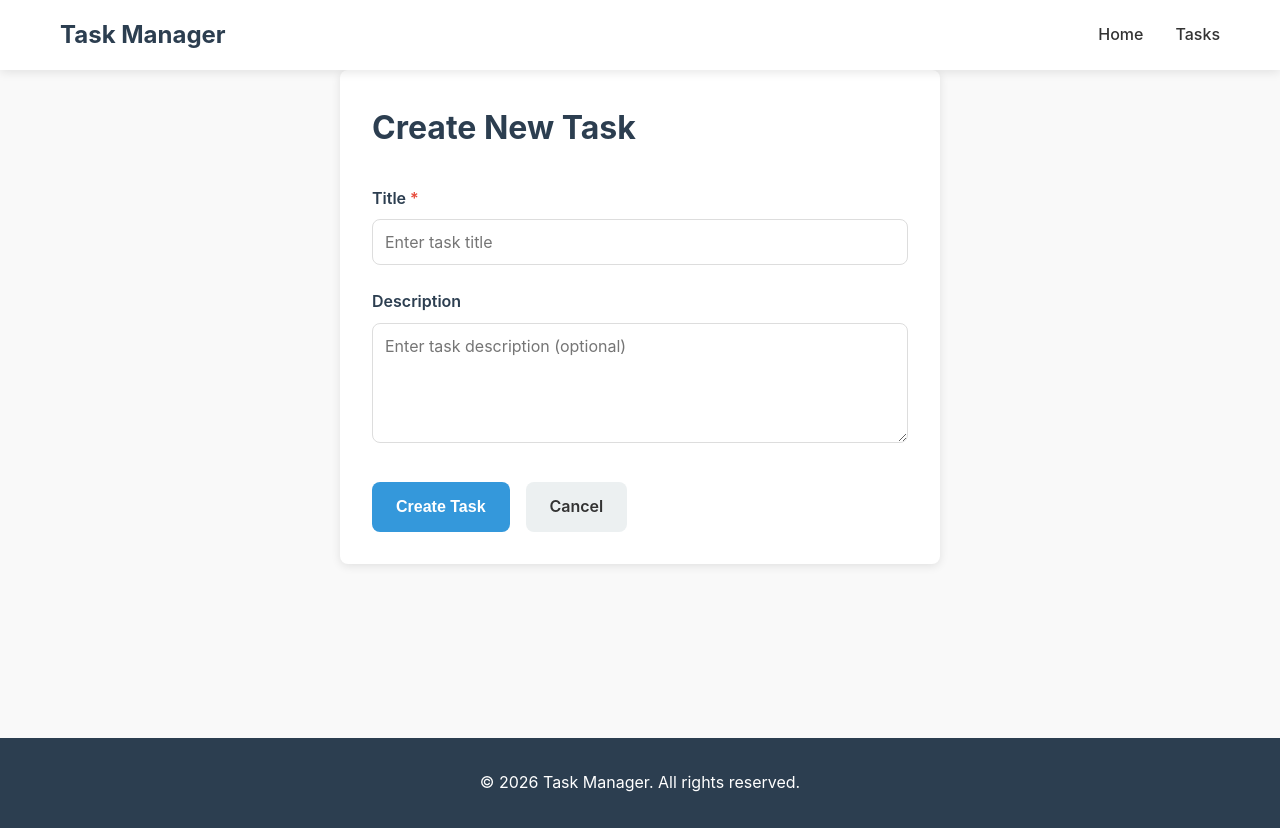
After one commit to minhajuddin/taskmanager2, a Flask app: page /tasks/new in a window 1280 px wide. The commit adds this page. Run offline with Flask 3, Linux system fonts and the light colour scheme; some libraries are stand-ins or nearby versions.

Commit message:
Add task and list task

```diff
--- a/app.py
+++ b/app.py
@@ -2,6 +2,7 @@ import sys
 import time
 import os
 from flask import Flask, Blueprint, jsonify, request, render_template
+from tasks_routes import tasks_bp
 
 main_bp = Blueprint("main", __name__)
 
@@ -12,12 +13,14 @@ def index():
 
 def register_routes(app):
     app.register_blueprint(main_bp)
+    app.register_blueprint(tasks_bp)
 
 def create_app(config_name=None):
     if config_name is None:
         config_name = os.environ.get("FLASK_ENV", "default")
 
     app = Flask(__name__)
+    app.config['SECRET_KEY'] = os.environ.get('SECRET_KEY', 'dev-secret-key-change-in-production')
     # app.config.from_object(config[config_name])
 
     # Initialize extensions
--- a/static/css/main.css
+++ b/static/css/main.css
@@ -236,3 +236,220 @@ footer p {
         padding: 1.5rem;
     }
 }
+
+/* Form Styles */
+.form-container {
+    max-width: 600px;
+    margin: 0 auto;
+    background: white;
+    padding: 2rem;
+    border-radius: var(--border-radius);
+    box-shadow: var(--box-shadow);
+}
+
+.form-container h1 {
+    color: var(--dark-color);
+    margin-bottom: 2rem;
+    font-size: 2rem;
+}
+
+.form-group {
+    margin-bottom: 1.5rem;
+}
+
+.form-group label {
+    display: block;
+    margin-bottom: 0.5rem;
+    font-weight: 600;
+    color: var(--dark-color);
+}
+
+.required {
+    color: #e74c3c;
+}
+
+.form-group input[type="text"],
+.form-group textarea {
+    width: 100%;
+    padding: 0.75rem;
+    border: 1px solid #ddd;
+    border-radius: var(--border-radius);
+    font-size: 1rem;
+    font-family: inherit;
+    transition: var(--transition);
+}
+
+.form-group input[type="text"]:focus,
+.form-group textarea:focus {
+    outline: none;
+    border-color: var(--primary-color);
+    box-shadow: 0 0 0 3px rgba(52, 152, 219, 0.1);
+}
+
+.form-group textarea {
+    min-height: 120px;
+    resize: vertical;
+}
+
+.error {
+    color: #e74c3c;
+    font-size: 0.9rem;
+    margin-top: 0.25rem;
+    display: block;
+}
+
+.form-actions {
+    display: flex;
+    gap: 1rem;
+    margin-top: 2rem;
+}
+
+.btn-secondary {
+    background-color: var(--light-color);
+    color: var(--text-color);
+}
+
+.btn-secondary:hover {
+    background-color: #d5dbdb;
+    transform: translateY(-2px);
+}
+
+/* Flash Messages */
+.flash-messages {
+    margin-bottom: 1.5rem;
+}
+
+.flash {
+    padding: 1rem;
+    border-radius: var(--border-radius);
+    margin-bottom: 1rem;
+    animation: slideDown 0.3s ease-out;
+}
+
+@keyframes slideDown {
+    from {
+        opacity: 0;
+        transform: translateY(-10px);
+    }
+    to {
+        opacity: 1;
+        transform: translateY(0);
+    }
+}
+
+.flash.success {
+    background-color: #d4edda;
+    color: #155724;
+    border: 1px solid #c3e6cb;
+}
+
+.flash.error {
+    background-color: #f8d7da;
+    color: #721c24;
+    border: 1px solid #f5c6cb;
+}
+
+/* Tasks Styles */
+.tasks-header {
+    display: flex;
+    justify-content: space-between;
+    align-items: center;
+    margin-bottom: 2rem;
+}
+
+.tasks-header h1 {
+    color: var(--dark-color);
+    font-size: 2rem;
+    margin: 0;
+}
+
+.tasks-list {
+    display: grid;
+    gap: 1.5rem;
+}
+
+.task-card {
+    background: white;
+    padding: 1.5rem;
+    border-radius: var(--border-radius);
+    box-shadow: var(--box-shadow);
+    transition: var(--transition);
+}
+
+.task-card:hover {
+    box-shadow: 0 4px 15px rgba(0, 0, 0, 0.15);
+    transform: translateY(-2px);
+}
+
+.task-card h3 {
+    color: var(--dark-color);
+    margin-bottom: 0.5rem;
+    font-size: 1.25rem;
+    word-break: break-word;
+}
+
+.task-description {
+    color: var(--text-light);
+    margin: 0.75rem 0;
+    line-height: 1.6;
+    word-break: break-word;
+}
+
+.task-meta {
+    margin-top: 1rem;
+    font-size: 0.85rem;
+    color: var(--text-light);
+}
+
+.empty-state {
+    text-align: center;
+    padding: 4rem 2rem;
+    background: white;
+    border-radius: var(--border-radius);
+    box-shadow: var(--box-shadow);
+}
+
+.empty-state p {
+    color: var(--text-light);
+    font-size: 1.1rem;
+    margin-bottom: 1.5rem;
+}
+
+/* Responsive - Forms and Tasks */
+@media (max-width: 768px) {
+    .form-container {
+        padding: 1.5rem;
+    }
+
+    .tasks-header {
+        flex-direction: column;
+        gap: 1rem;
+        align-items: flex-start;
+    }
+
+    .form-actions {
+        flex-direction: column;
+    }
+
+    .form-actions .btn {
+        width: 100%;
+    }
+}
+
+@media (max-width: 480px) {
+    .form-container {
+        padding: 1rem;
+    }
+
+    .form-container h1 {
+        font-size: 1.5rem;
+    }
+
+    .tasks-header h1 {
+        font-size: 1.5rem;
+    }
+
+    .empty-state {
+        padding: 2rem 1rem;
+    }
+}
--- /dev/null
+++ b/tasks_routes.py
@@ -0,0 +1,89 @@
+from flask import Blueprint, render_template, request, redirect, url_for, flash
+from db import execute_query, execute_update
+import psycopg2
+
+tasks_bp = Blueprint('tasks', __name__, url_prefix='/tasks')
+
+
+def validate_task_form(form_data):
+    """
+    Validate task form data.
+
+    Returns:
+        (errors_dict, cleaned_data_dict) tuple
+    """
+    errors = {}
+    title = form_data.get('title', '').strip()
+    description = form_data.get('description', '').strip()
+
+    # Validate title
+    if not title:
+        errors['title'] = 'Title is required'
+    elif len(title) > 255:
+        errors['title'] = 'Title must be 255 characters or less'
+
+    # Validate description
+    if description and len(description) > 255:
+        errors['description'] = 'Description must be 255 characters or less'
+
+    return errors, {'title': title, 'description': description}
+
+
+@tasks_bp.route('/new', methods=['GET'])
+def new_task():
+    """Display task creation form."""
+    return render_template('tasks/new.html')
+
+
+@tasks_bp.route('/', methods=['POST'])
+def create_task():
+    """Handle task creation."""
+    # Validate form data
+    errors, cleaned_data = validate_task_form(request.form)
+
+    if errors:
+        for field, error_msg in errors.items():
+            flash(error_msg, 'error')
+        return render_template(
+            'tasks/new.html',
+            errors=errors,
+            form_data=request.form
+        ), 400
+
+    try:
+        # Insert task into database
+        query = """
+            INSERT INTO tasks (title, description)
+            VALUES (%s, %s)
+            RETURNING id, title, description, completed_at, created_at, updated_at
+        """
+        params = (cleaned_data['title'], cleaned_data['description'] or None)
+        result = execute_update(query, params)
+
+        if result:
+            flash('Task created successfully!', 'success')
+            return redirect(url_for('tasks.list_tasks'))
+        else:
+            flash('Failed to create task', 'error')
+            return render_template('tasks/new.html', errors={'db': 'Failed to create task'}), 500
+
+    except psycopg2.Error as db_error:
+        flash('Database error: Unable to create task', 'error')
+        return render_template('tasks/new.html', errors={'db': str(db_error)}), 500
+
+
+@tasks_bp.route('/', methods=['GET'])
+def list_tasks():
+    """Display all tasks."""
+    try:
+        query = """
+            SELECT id, title, description, completed_at, created_at, updated_at
+            FROM tasks
+            ORDER BY created_at DESC
+        """
+        tasks = execute_query(query)
+        return render_template('tasks/index.html', tasks=tasks)
+
+    except psycopg2.Error:
+        flash('Database error: Unable to load tasks', 'error')
+        return render_template('tasks/index.html', tasks=[]), 500
--- a/templates/base.html
+++ b/templates/base.html
@@ -14,12 +14,23 @@
                 <a href="{{ url_for('main.index') }}" class="brand">Task Manager</a>
                 <ul class="nav-links">
                     <li><a href="{{ url_for('main.index') }}">Home</a></li>
+                    <li><a href="{{ url_for('tasks.list_tasks') }}">Tasks</a></li>
                 </ul>
             </div>
         </nav>
     </header>
 
     <main class="container">
+        {% with messages = get_flashed_messages(with_categories=true) %}
+            {% if messages %}
+            <div class="flash-messages">
+                {% for category, message in messages %}
+                <div class="flash {{ category }}">{{ message }}</div>
+                {% endfor %}
+            </div>
+            {% endif %}
+        {% endwith %}
+
         {% block content %}{% endblock %}
     </main>
 
--- a/templates/home.html
+++ b/templates/home.html
@@ -6,7 +6,7 @@
 <div class="hero">
     <h1>Welcome to Task Manager</h1>
     <p class="lead">Organize your tasks efficiently and boost your productivity</p>
-    <a href="#" class="btn btn-primary">Get Started</a>
+    <a href="{{ url_for('tasks.new_task') }}" class="btn btn-primary">Get Started</a>
 </div>
 
 <section class="features">
--- /dev/null
+++ b/templates/tasks/new.html
@@ -0,0 +1,45 @@
+{% extends "base.html" %}
+
+{% block title %}Create Task - Task Manager{% endblock %}
+
+{% block content %}
+<div class="form-container">
+    <h1>Create New Task</h1>
+
+    <form method="POST" action="{{ url_for('tasks.create_task') }}">
+        <div class="form-group">
+            <label for="title">Title <span class="required">*</span></label>
+            <input
+                type="text"
+                id="title"
+                name="title"
+                required
+                maxlength="255"
+                placeholder="Enter task title"
+                value="{{ request.form.get('title', '') }}"
+            >
+            {% if errors and errors.get('title') %}
+            <span class="error">{{ errors['title'] }}</span>
+            {% endif %}
+        </div>
+
+        <div class="form-group">
+            <label for="description">Description</label>
+            <textarea
+                id="description"
+                name="description"
+                maxlength="255"
+                placeholder="Enter task description (optional)"
+            >{{ request.form.get('description', '') }}</textarea>
+            {% if errors and errors.get('description') %}
+            <span class="error">{{ errors['description'] }}</span>
+            {% endif %}
+        </div>
+
+        <div class="form-actions">
+            <button type="submit" class="btn btn-primary">Create Task</button>
+            <a href="{{ url_for('tasks.list_tasks') }}" class="btn btn-secondary">Cancel</a>
+        </div>
+    </form>
+</div>
+{% endblock %}
```
Also changed, not shown: db.py (added, +74 -0 lines), templates/tasks/index.html (added, +31 -0 lines).
